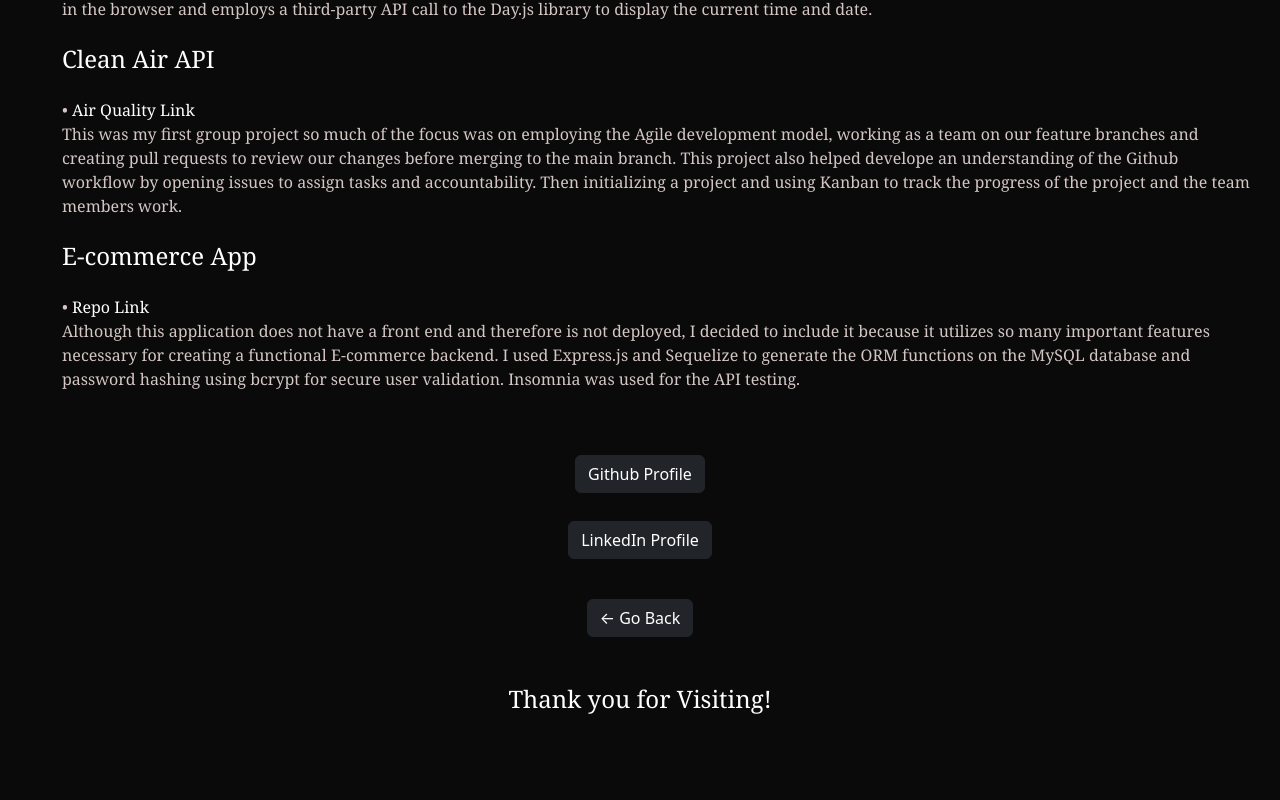
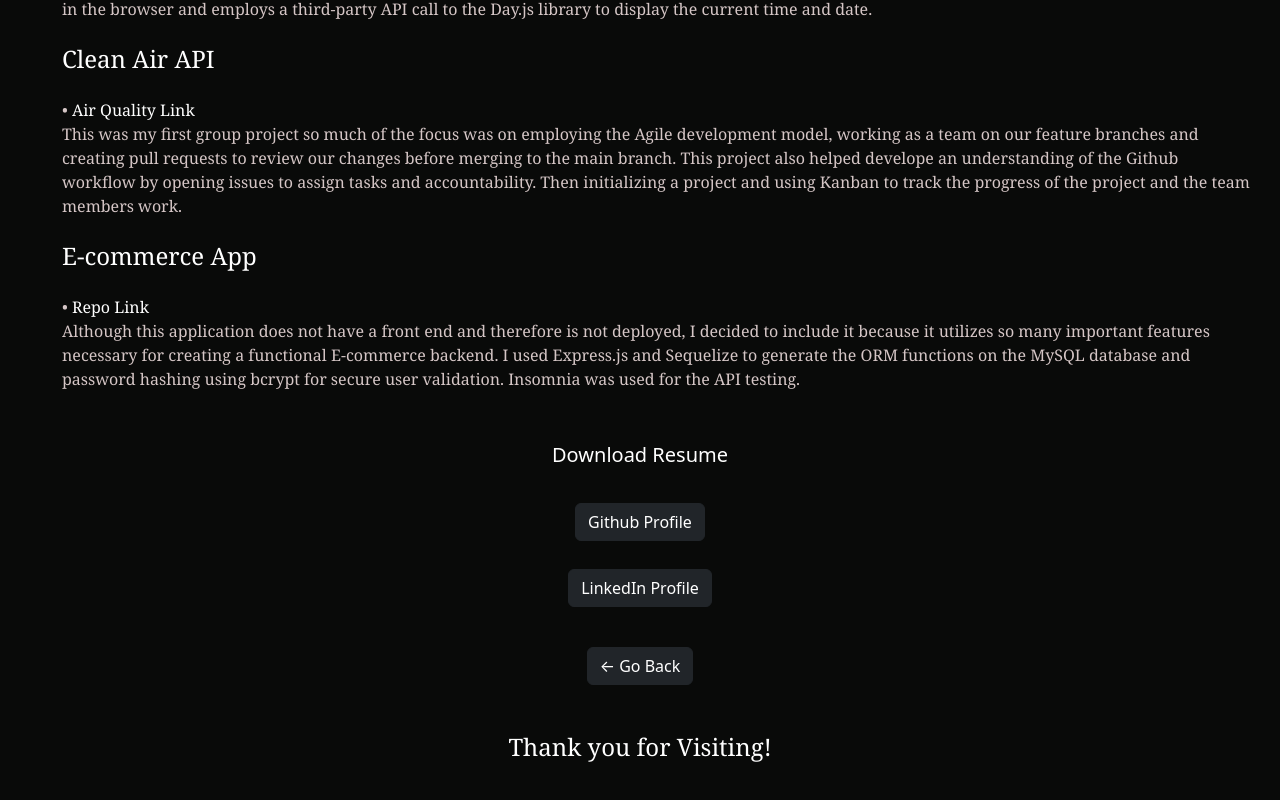
Before and after one commit to Dmelz11/react, a React (Vite) app: page /resume in a window 1280 px wide. Shown: the part 1246-2046 px from the top of the page. Before the commit the page ends 2014 px from the top, so only its background shows below. Built offline with nearby package versions, Linux system fonts and the light colour scheme.

Commit message:
imported resume.pdf into resume.jsx file and created download button

```diff
--- a/src/pages/Resume.jsx
+++ b/src/pages/Resume.jsx
@@ -1,9 +1,18 @@
+import React from 'react';
+import resume from '../assets/resume.pdf';
 
-import "../styles/Resume.css"
 
-export default function Resume() {
+import "../styles/Resume.css";
+
+
+
+const Resume = () => {
+
+
+
+
     return (
-      <><div className="heading">
+      <><div id="resumeContent">
 
 
         <h1 className="text-center">David Melendez</h1>
@@ -66,8 +75,15 @@ export default function Resume() {
               using bcrypt for secure user validation. Insomnia was used for the API testing.<br></br>
           </ul>
           <br></br>
+          <div className="btnContainer">
+          <button className='btn btn-lg'>
+          <a href={resume} download="resume"><i class= "download"></i>Download Resume</a>
+          </button>
+          </div>
 
         </div></>
 
     );
   }
+
+  export default Resume;
```
